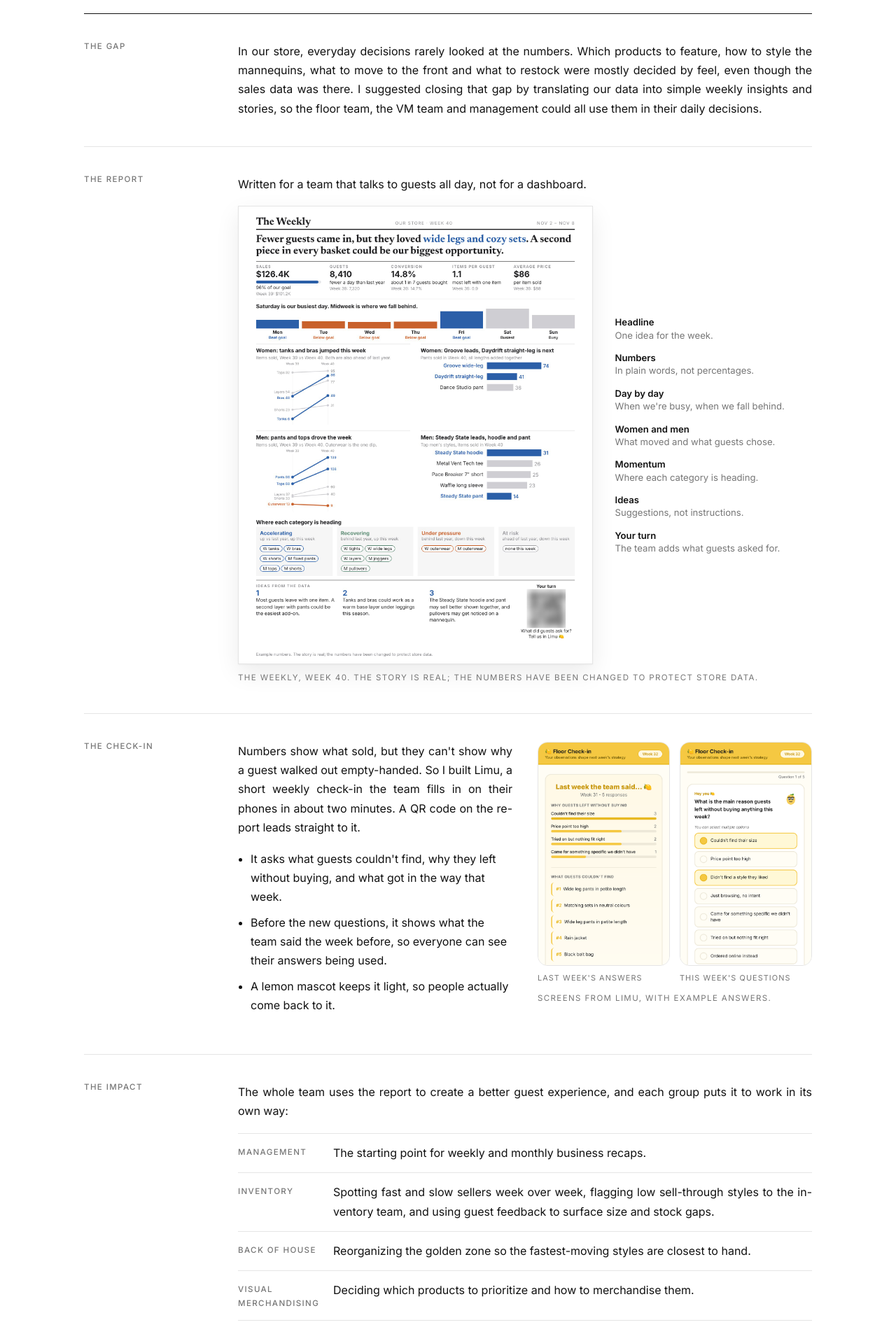
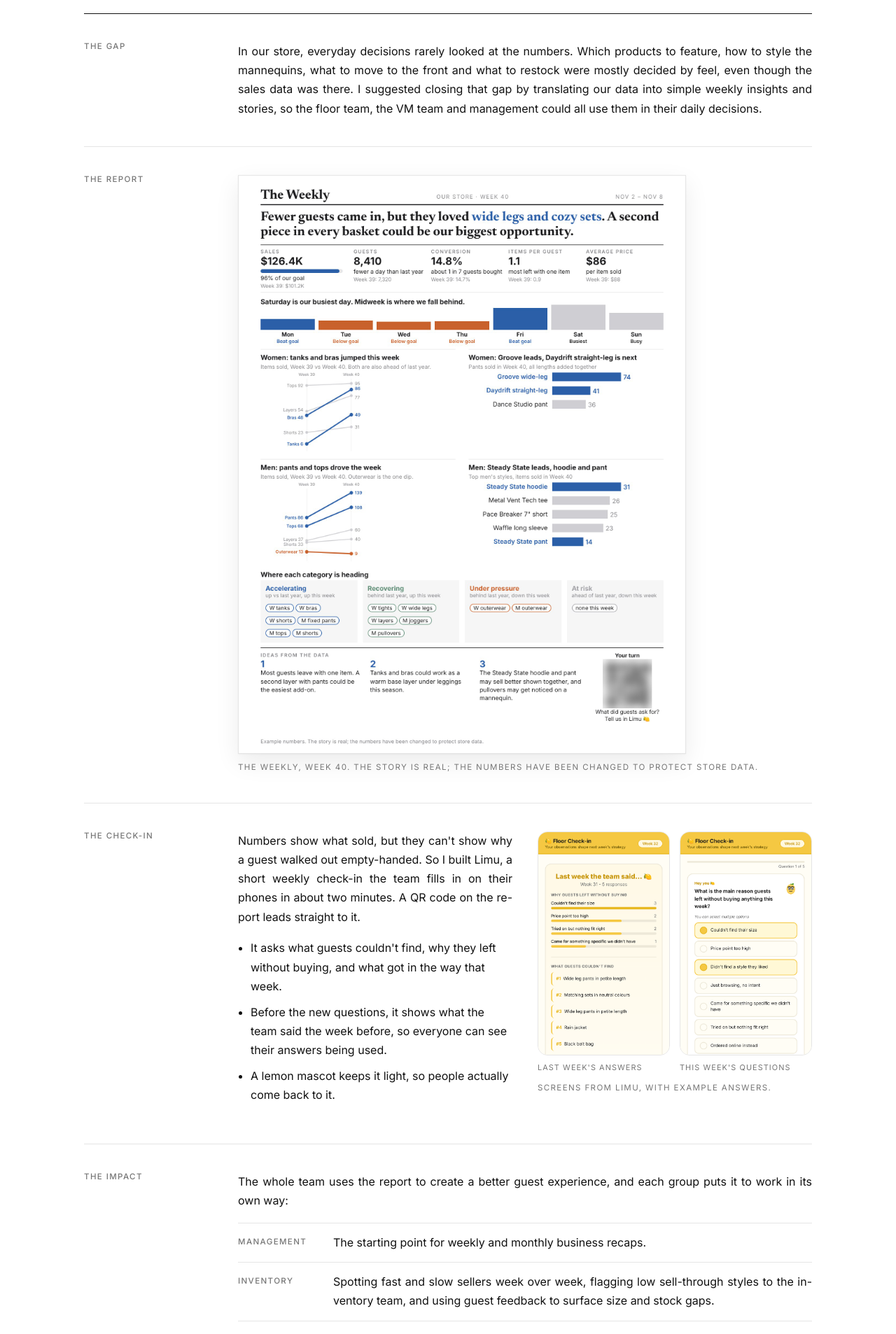
Before and after one commit to bitanp1994/bitanouparvar.com, a Jekyll site: the page built from projects/weekly-insights-report.html, in a window 1280 px wide. Shown: the part 357-2263 px from the top of the page at 70% size. Built offline with Jekyll 4.4.1, drawn with Linux system fonts in a browser that asks for light colours.

Commit message:
Weekly Insights Report: remove section explanations
Co-Authored-By: Claude Opus 5.5 <noreply@anthropic.com>
Claude-Session: https://claude.ai/code/session_011ZU1tgXn8aNEA1hgF5gWNT

```diff
--- a/assets/style.css
+++ b/assets/style.css
@@ -447,3 +447,4 @@ main.wide .page.case { max-width: 1040px; }
 .mlist { list-style: none; margin: 0; padding: 0; display: flex; flex-direction: column; gap: 14px; }
 .mlist li { font-size: .82rem; line-height: 1.4; color: var(--muted); text-align: left; }
 .mlist b { display: block; color: var(--text); font-weight: 600; font-size: .82rem; }
+.annot.solo { display: block; max-width: 640px; }
--- a/projects/weekly-insights-report.html
+++ b/projects/weekly-insights-report.html
@@ -17,10 +17,8 @@ permalink: /projects/weekly-insights-report/
   <section class="case-row">
     <h2 class="case-label">The report</h2>
     <div class="case-body">
-      <p>Written for a team that talks to guests all day, not for a dashboard.</p>
-      <div class="annot">
+      <div class="annot solo">
         <div><a class="sample-report" href="{{ '/assets/img/the-weekly-example.jpg' | relative_url }}" target="_blank" rel="noopener"><img src="{{ '/assets/img/the-weekly-example.jpg' | relative_url }}" alt="The Weekly, a one-page store report: a headline, five key numbers, sales by day, women's and men's charts, category momentum and ideas for the team" width="1632" height="2112" loading="lazy"></a></div>
-        <ul class="mlist"><li><b>Headline</b>One idea for the week.</li><li><b>Numbers</b>In plain words, not percentages.</li><li><b>Day by day</b>When we're busy, when we fall behind.</li><li><b>Women and men</b>What moved and what guests chose.</li><li><b>Momentum</b>Where each category is heading.</li><li><b>Ideas</b>Suggestions, not instructions.</li><li><b>Your turn</b>The team adds what guests asked for.</li></ul>
       </div>
       <p class="caption">The Weekly, Week 40. The story is real; the numbers have been changed to protect store data.</p>
     </div>
```
